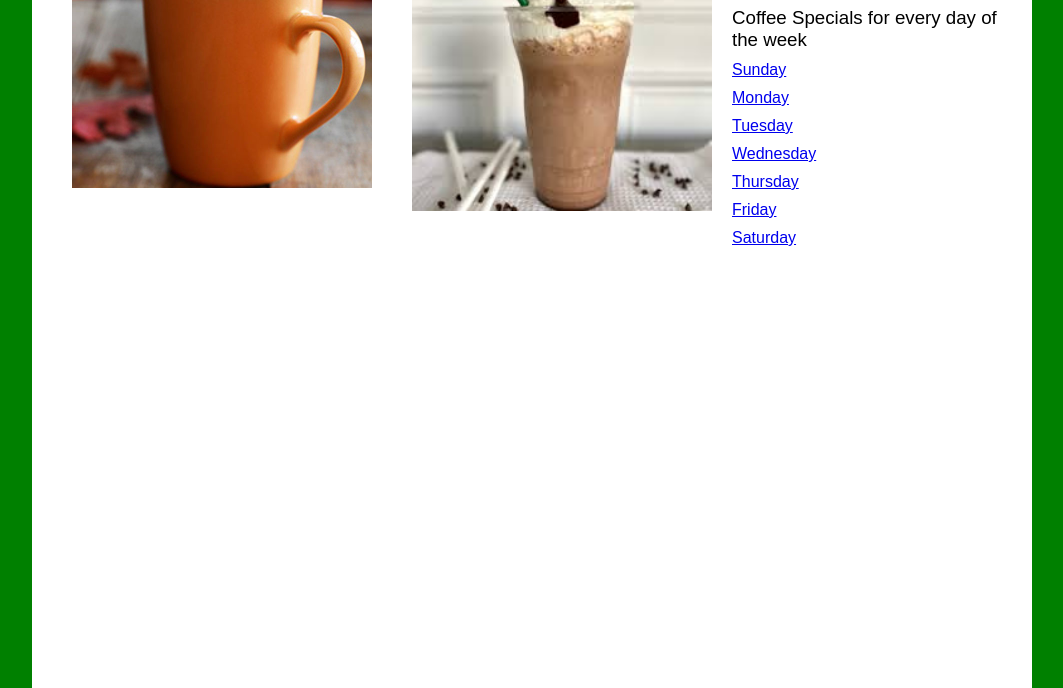
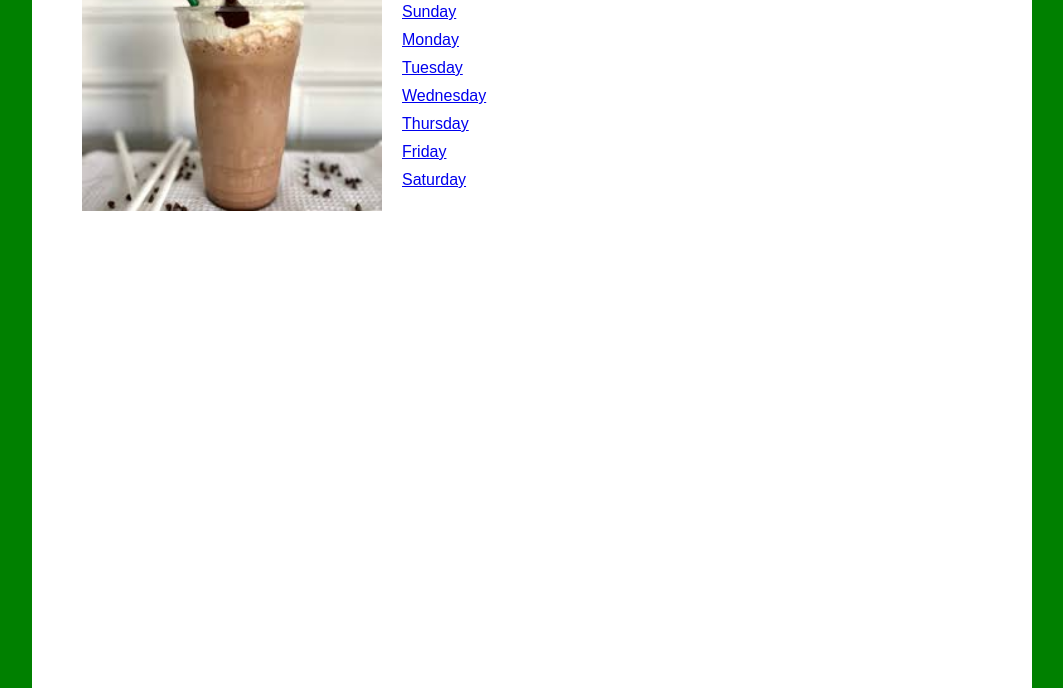
Before and after one commit to JeffreyDChau/daily-grind, a plain HTML site: page test.html in a window 1280 px wide. Shown: the part 152-840 px from the top of the page, without its empty margins (108-1171 px from the left). Drawn offline with Linux system fonts and the light colour scheme.

Commit message:
fixed images

```diff
--- a/test.html
+++ b/test.html
@@ -40,7 +40,6 @@
 
 </head>
 <body>
-	<img src="images/pumpkin-spice-latte.jpg" alt="Our Pumpkin Spice Latte tastes great on a Fall Day!" id="coffee" />
     <h1>Test for Daily Grind</h1>
     <!-- <p>
         <img src="images/pumpkin-spice-latte.jpg" alt="Our Pumpkin Spice Latte tastes great on a Fall Day!" id="coffee" />
```
